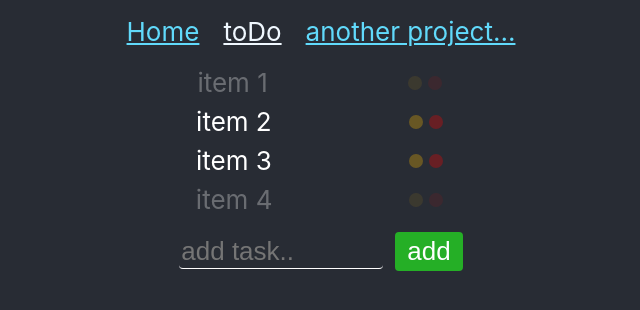
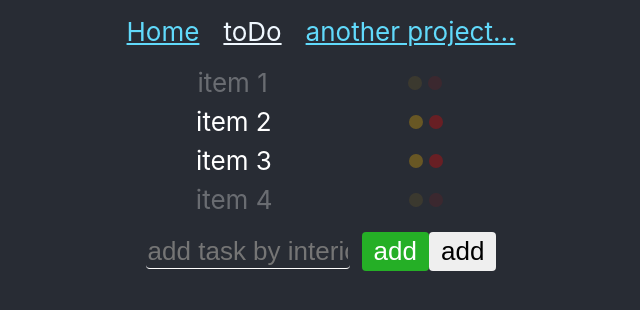
Before and after one commit to RybnikovV/reactFirstSteps, a React (Create React App) app: page /todo in a window 1280 px wide. Shown: the top 310 px of the page, without its empty margins (319-959 px from the left). Built offline with nearby package versions, Linux system fonts and the light colour scheme.

Commit message:
createToDo

```diff
--- /dev/null
+++ b/src/components/button/btn.jsx
@@ -0,0 +1,12 @@
+import classes from './btn.module.css';
+
+export default MyButton;
+
+function MyButton({children, ...props}) {
+    console.log()
+    return (
+        <button className={classes.btn} {...props}>
+            {children}
+        </button>
+    )
+}
--- /dev/null
+++ b/src/components/button/btn.module.css
@@ -0,0 +1,12 @@
+.btn {
+    padding: 4px 12px;
+    border: 0;
+    border-radius: 4px;
+    font-size: calc(10px + 2vmin);
+    cursor: pointer;
+  }
+
+  .btn_success {
+    background-color: #25AF26;
+    color: white;
+  }
--- a/src/pages/toDo/toDoInput/toDoInput.js
+++ b/src/pages/toDo/toDoInput/toDoInput.js
@@ -1,31 +1,32 @@
-import { createStore } from 'redux';
-import { connect } from 'react-redux';
-import { ADD_NEW_TASK } from '../redux/types';
+import React from 'react';
+import MyButton from '../../../components/button/btn';
 
 export default ToDoInput;
 
-function ToDoInput() {
-    const initialState = {
-        toDoInputText: ''
-    };
+function ToDoInput({addNewTask}) {
+    const [inputValue, setInputValue] = React.useState('');
 
-    const actionAddNewTask = {
-        type: ADD_NEW_TASK,
-        payload: null
+    const createNewTask = () => {
+        console.log('createNEwTask call');
+        if (inputValue.length !== 0) {
+            addNewTask({
+                id: new Date(),
+                description: inputValue,
+                status: 'unresolved'
+            });
+            setInputValue('');
+        }
     }
-
-    const rootReducer = (state = initialState, action) => {
-        return state;
-    };
-
-    const store = createStore(rootReducer);
-
-    console.log(store.getState());
 
     return (
         <div>
-            <input className="to-do__input" type='text' placeholder="add task.."></input>
-            <button className='btn btn_success'>add</button>
+            <input className="to-do__input"
+                type='text'
+                placeholder="add task by interior function"
+                value={inputValue}
+                onChange={event => setInputValue(event.target.value)}/>
+            <button className='btn btn_success' onClick={createNewTask}>add</button>
+            <MyButton>add</MyButton>
         </div>
     )
 }
--- a/src/pages/toDo/toDoItem/toDoItem.js
+++ b/src/pages/toDo/toDoItem/toDoItem.js
@@ -22,7 +22,7 @@ function ToDoItem(props) {
                     {props.description}
                 </div>
                 <div className='to-do__item-actions'>
-                    <div className='to-do__item-finished' onClick={() => props.finishTask(props.id)}></div>
+                    <div className='to-do__item-finished' onClick={() => props.resolveTask(props.id)}></div>
                     <div className='to-do__item-delet' onClick={() => props.deleteItem(props.id)}></div>
                 </div>
             </div>
--- a/src/pages/toDo/toDoPage.js
+++ b/src/pages/toDo/toDoPage.js
@@ -8,24 +8,28 @@ import './toDo.css';
 export default ToDoPage;
 
 function ToDoPage() {
-    const [items, setItems] = React.useState(toDoItemsData);
+    const [toDoitems, setToDoItems] = React.useState(toDoItemsData);
 
     const deletItem = (key) => {
-        setItems([...items.filter(item => item.id !== key)])
+        setToDoItems(toDoitems.filter(item => item.id !== key))
     };
 
-    const finishTask = (key) => {
-        const changedItemsData = items.map(item => {
+    const resolveTask = (key) => {
+        const changedItemsData = toDoitems.map(item => {
             if(item.id === key){
                 item.status = 'resolved'
             }
             return item
         })
 
-        setItems(changedItemsData)
+        setToDoItems(changedItemsData)
     };
 
-    const viewItems = items.map(item => {
+    const addNewTask = (toDoItemData) => {
+        setToDoItems([...toDoitems, toDoItemData]);
+    };
+
+    const viewItems = toDoitems.map(item => {
         return (
             <ToDoItem
                 status={item.status}
@@ -33,14 +37,15 @@ function ToDoPage() {
                 id={item.id}
                 key={item.id}
                 deleteItem={deletItem}
-                finishTask={finishTask}/>
+                resolveTask={resolveTask}/>
         )
     });
+
     return (
         <div className='to-do'>
             <div className='to-do__wrapper'>
                 {viewItems}
-                <ToDoInput />
+                <ToDoInput addNewTask={addNewTask}/>
             </div>
         </div>
     )
```
Also changed, not shown: src/info/theory.txt (added).
